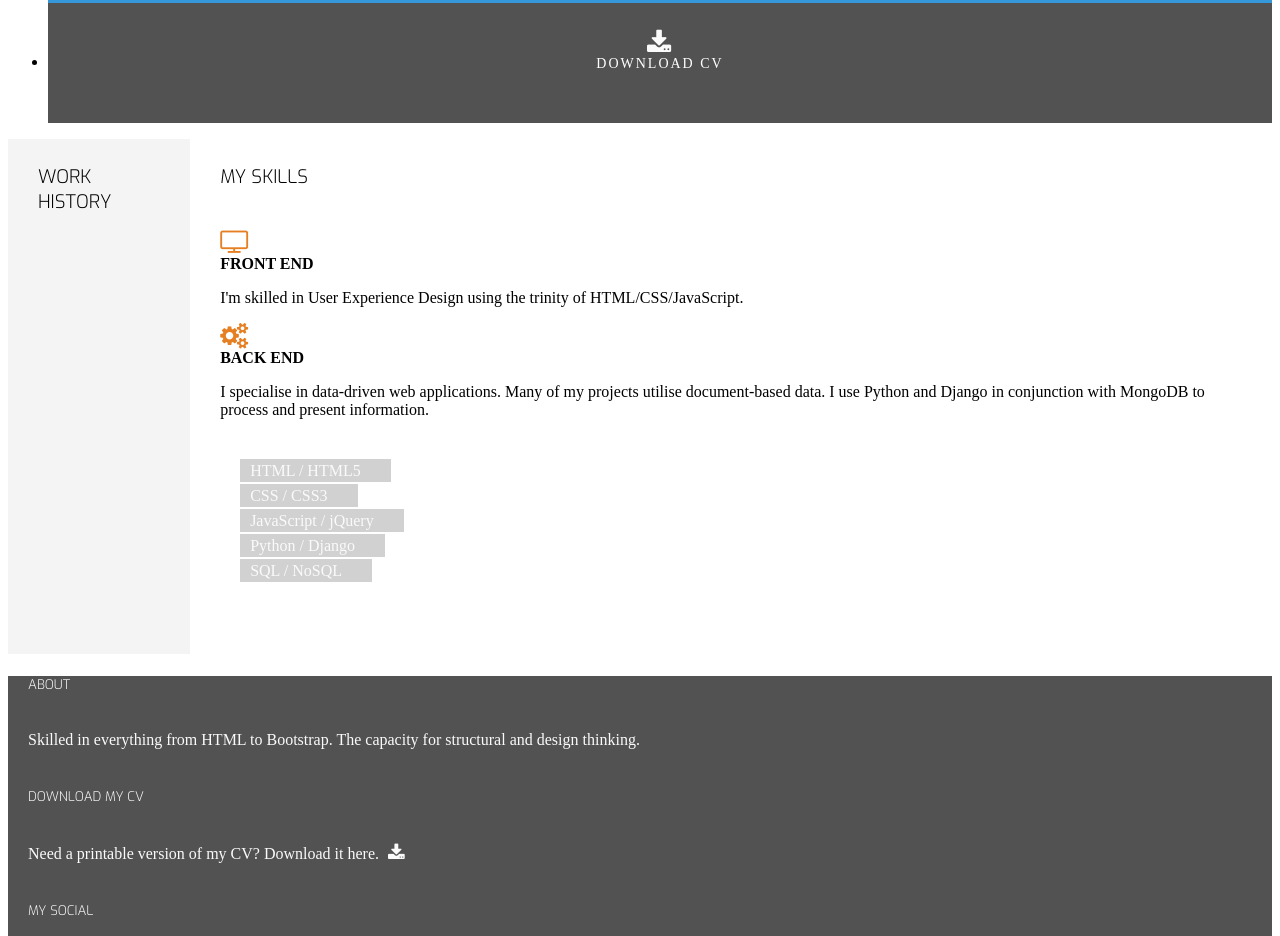
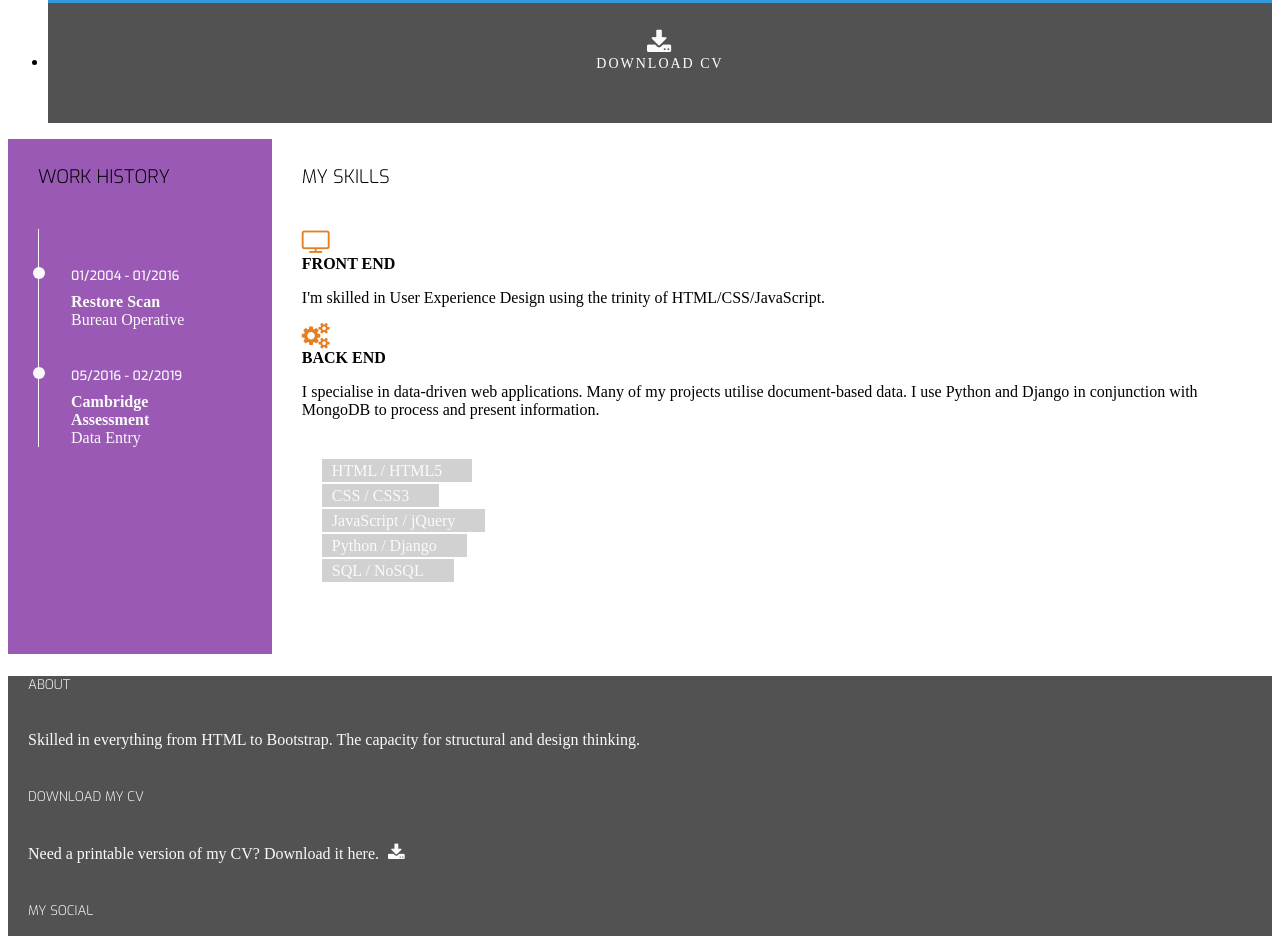
Before and after one commit to derektypist/derek-dhammaloka-cv, a plain HTML site: page resume.html in a window 1280 px wide. Shown: the part 979-1915 px from the top of the page. Drawn offline with nearby package versions, Linux system fonts and the light colour scheme.

Commit message:
Updated Work History

```diff
--- a/assets/css/style.css
+++ b/assets/css/style.css
@@ -42,6 +42,10 @@
 
 .bg-color-personal-info {
     background-color: #f4f4f4;
+}
+
+.bg-color-work-history {
+    background-color: #9b59b6;
 }
 
 /* Special Padding/Margins/Text */
@@ -296,7 +300,44 @@ footer .cv-pdf i:hover {
     margin: 40px 20px;
 }
 
+/* Work History */
 
+.timeline-item {
+    padding: 4em 2em 0em 2em;
+    position: relative;
+    color: #fafafa;
+    border-left: 1px solid;
+}
+
+.timeline-item p {
+    padding: 0;
+    margin: 0;
+}
+
+.timeline-item::before {
+    content: attr(dates);
+    position: absolute;
+    left: 2.5em;
+    top: 3em;
+    display: block;
+    font-family: "Exo", Arial, Verdana, sans-serif;
+    font-weight: 500;
+    font-size: .8em;
+    padding: 0;
+    margin: 0;
+}
+
+.timeline-item::after {
+    width: 12px;
+    height: 12px;
+    display: block;
+    top: 2.4em;
+    position: absolute;
+    left: -6px;
+    border-radius: 12px;
+    content: '';
+    background: #fafafa;
+}
 
 /* Media Queries */
 
--- a/resume.html
+++ b/resume.html
@@ -71,13 +71,20 @@
 
          <section class="container-fluid">
             <div class="row row-table">
-                <div class="col-xs-12 col-sm-12 col-md-4 bg-color-personal-info section-column">
+                <div class="col-xs-12 col-sm-12 col-md-4 bg-color-work-history section-column">
                     <div class="row">
                         <div class="col-md-12">
                             <h3 class="section-heading uppercase">Work History</h3>
                         </div>
                     </div>
-
+                   <div class="timeline-item" dates="01/2004 - 01/2016">
+                       <h4>Restore Scan</h4>
+                       <p>Bureau Operative</p>
+                   </div>
+                   <div class="timeline-item" dates="05/2016 - 02/2019">
+                       <h4>Cambridge Assessment</h4>
+                       <p>Data Entry</p>
+                   </div>
                 </div>
                 <div class="col-xs-12 col-sm-12 col-md-8 bg-color-three-reasons section-column">
                     <div class="row">
```
